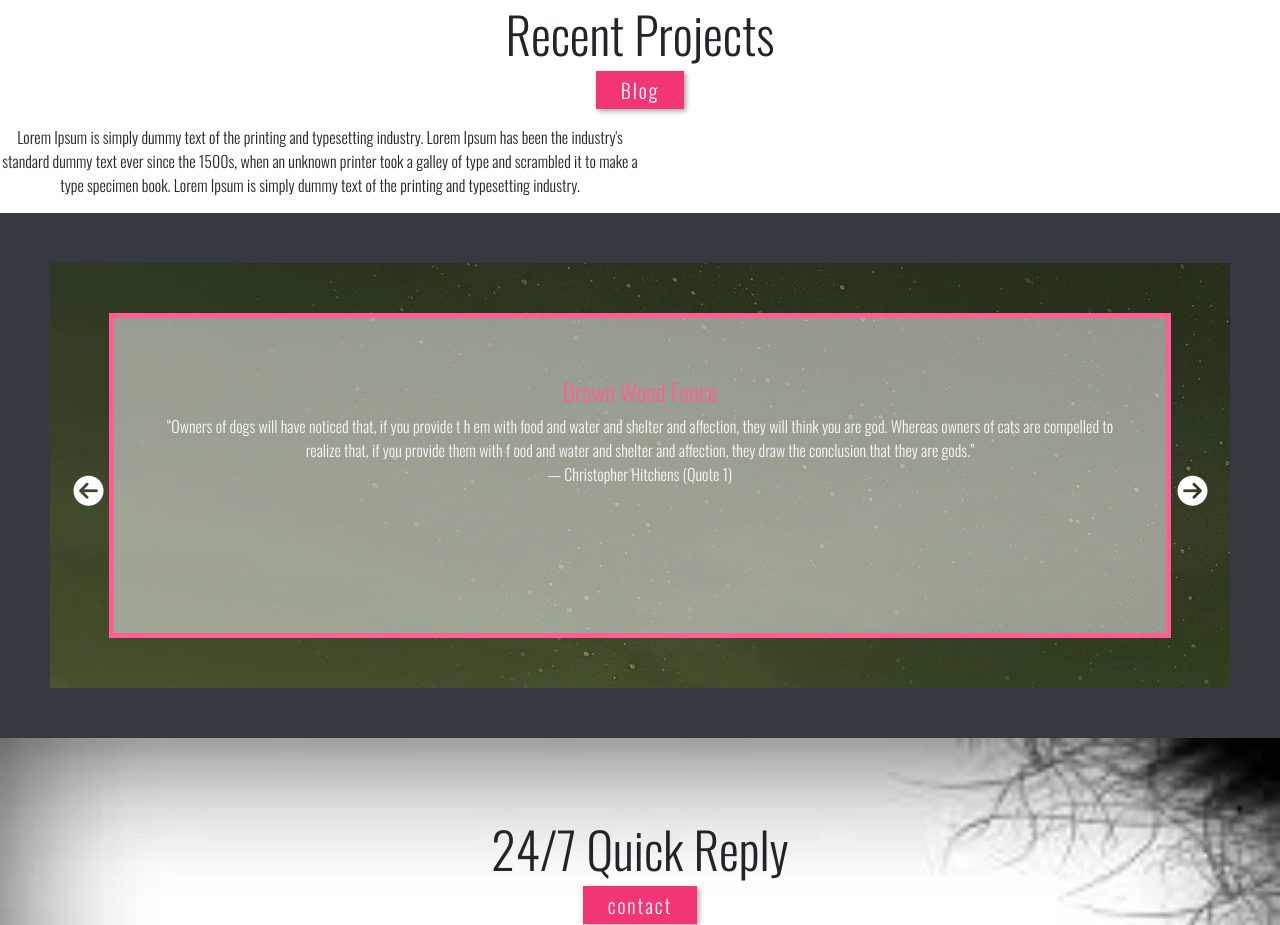
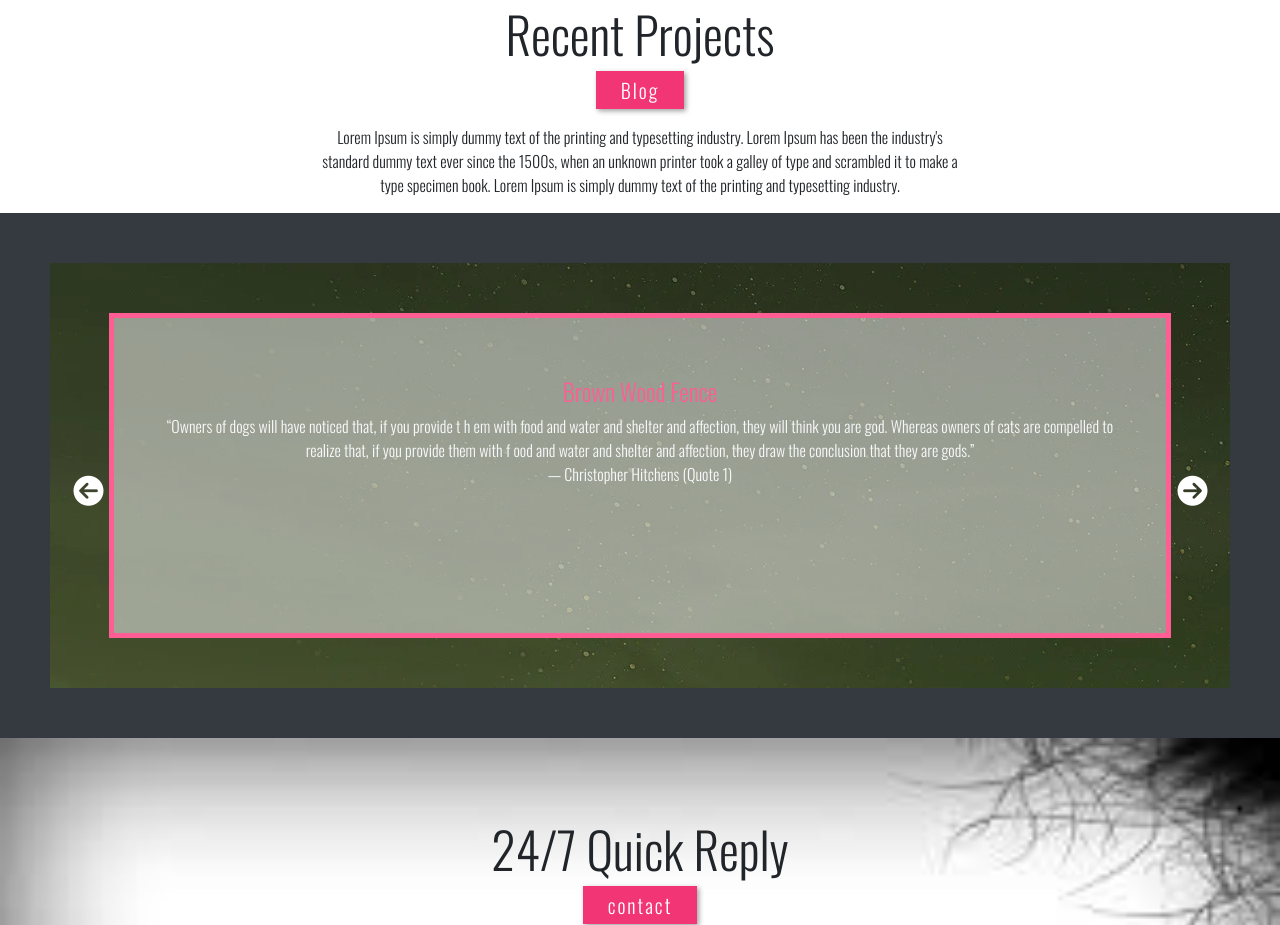
Before and after one commit to BhalliBhai/landscaping.github.io, a plain HTML site: page index.html in a window 1280 px wide. Shown: the part 3618-4543 px from the top of the page. Drawn offline with nearby package versions, Linux system fonts and the light colour scheme.

Commit message:
Update index.html

```diff
--- a/index.html
+++ b/index.html
@@ -533,7 +533,7 @@
         <div class="text-center">
             <h2>Recent Projects</h2>
             <p class="blog">Blog</p>
-            <p class="w-50">Lorem Ipsum is simply dummy text of the printing and typesetting industry. Lorem Ipsum has
+            <p class="blog-text">Lorem Ipsum is simply dummy text of the printing and typesetting industry. Lorem Ipsum has
                 been the industry's standard dummy text ever since the 1500s, when an unknown printer took a galley of
                 type and scrambled it to make a type specimen
                 book. Lorem Ipsum is simply dummy text of the printing and typesetting industry.</p>
```
